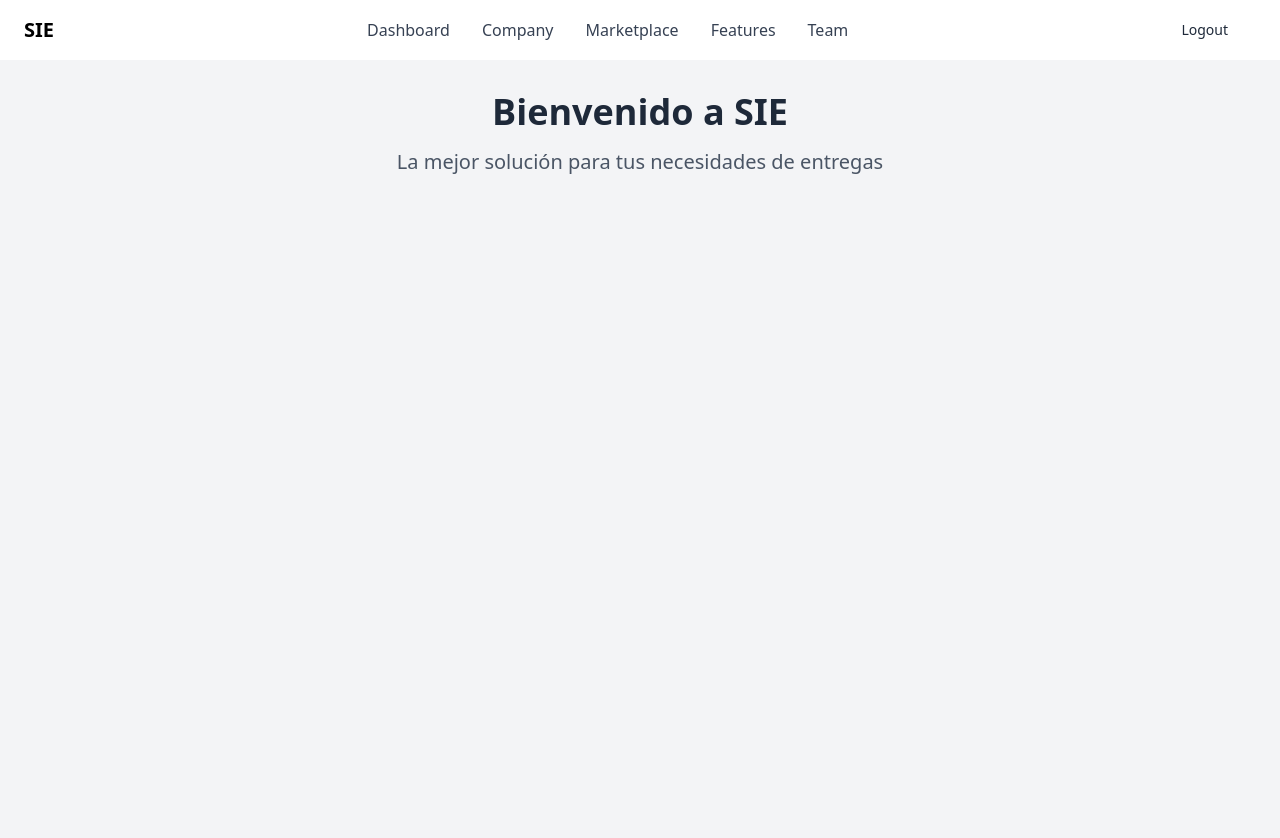
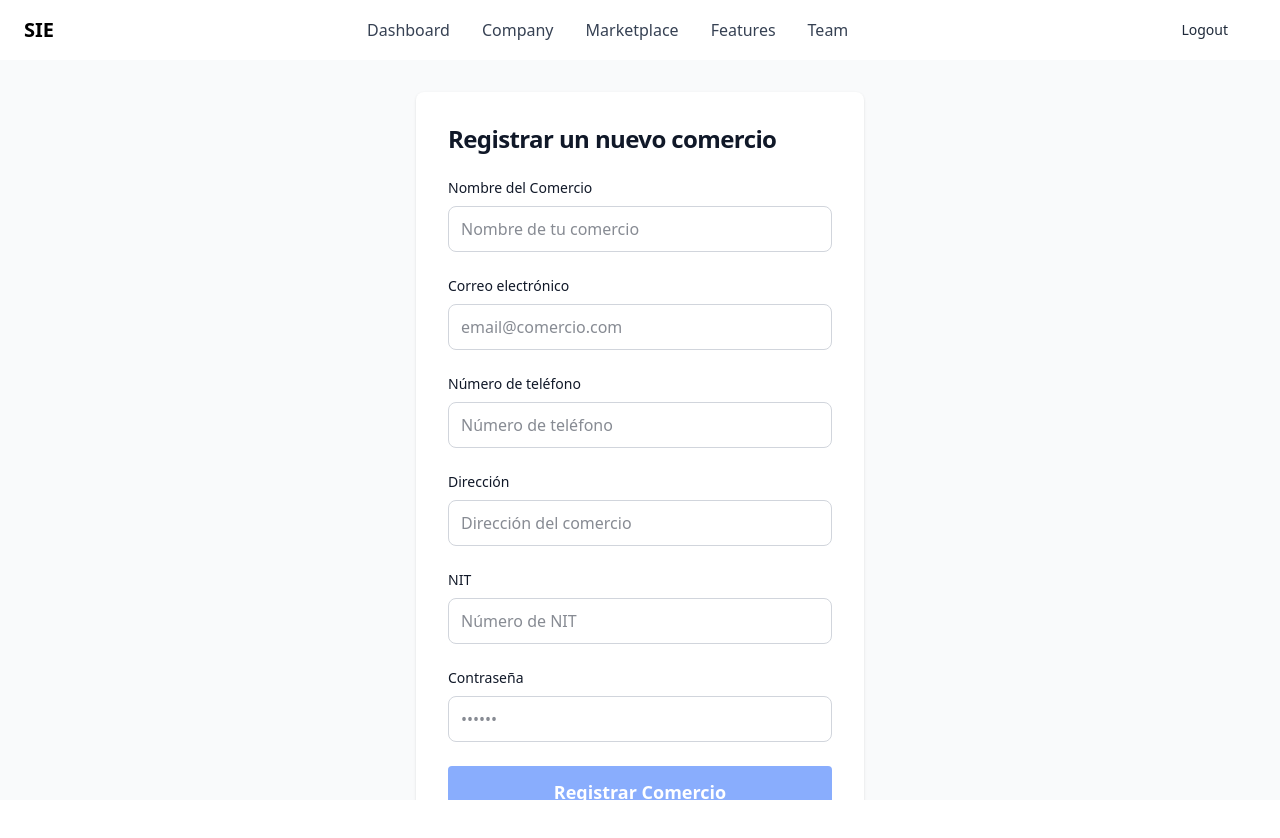
Before and after one commit to Pinto324/sie-ayd-frontend, an Angular app: page /afilacion in a window 1280 px wide. Before the commit this address led to /. Shown: the top 838 px of the page. After the commit the page ends 800 px from the top, so only its background shows below. Built offline with nearby package versions, Linux system fonts and the light colour scheme; sample sign-in values are in the browser's storage.

Commit message:
feat: cliente afilacion
-se creó el modulo para mandar una solicitud de afilación de un cliente.
-se cambió el fondo del dashboard

```diff
--- a/src/app/app.html
+++ b/src/app/app.html
@@ -1,4 +1,6 @@
-
-  <app-navbar>
-                </app-navbar>
-        <router-outlet />
+<main class="h-screen w-full flex flex-col">
+    <app-navbar></app-navbar>
+    <section class="flex-grow overflow-y-auto">
+        <router-outlet></router-outlet>
+    </section>
+</main>
--- a/src/app/app.routes.ts
+++ b/src/app/app.routes.ts
@@ -8,6 +8,7 @@ import { Recoverpass } from './components/features/auth/recoverpass/recoverpass'
 import { Dashboard } from './components/features/dashboard/dashboard';
 import { Usuarios } from './views/admin/usuarios/usuarios';
 import { Sucursal } from './views/admin/sucursal/sucursal';
+import { Afilacion } from './views/cliente/afilacion/afilacion';
 import { AuthGuard } from './services/auth.guard';
 import { AdminGuard } from './services/adminguard';
 
@@ -23,6 +24,10 @@ export const routes: Routes = [
   {
     path: 'dashboard',
     component: Dashboard,
+    canActivate: [AuthGuard]
+  },{
+    path: 'afilacion',
+    component: Afilacion,
     canActivate: [AuthGuard]
   },
 
--- a/src/app/components/features/auth/register/register.html
+++ b/src/app/components/features/auth/register/register.html
@@ -1,8 +1,8 @@
-<section class="bg-gray-50 dark:bg-gray-900">
-  <div class="flex flex-col items-center justify-center px-6 py-8 mx-auto md:h-screen lg:py-0">
+<section class="min-h-screen w-full bg-gray-50 dark:bg-gray-900 py-8 transition-colors duration-300">
+  <div class="flex flex-col items-center justify-center px-6 py-8  mx-auto min-h-full lg:py-0">
     <div
-      class="w-full bg-white rounded-lg shadow dark:border md:mt-0 sm:max-w-md xl:p-0 dark:bg-gray-800 dark:border-gray-700">
-      <div class="p-2 space-y-4 md:space-y-6 sm:p-8">
+      class="w-full bg-white rounded-lg shadow dark:border md:mt-0  sm:max-w-md xl:p-0 dark:bg-gray-800 dark:border-gray-700">
+      <div class="p-2  space-y-4 md:space-y-6 sm:p-8">
         <h1 class="text-xl font-bold leading-tight tracking-tight text-gray-900 md:text-2xl dark:text-white">
           Crear una nueva cuenta
         </h1>
--- a/src/app/components/features/dashboard/dashboard.html
+++ b/src/app/components/features/dashboard/dashboard.html
@@ -1,7 +1,8 @@
+<section class="min-h-screen w-full bg-gray-50 dark:bg-gray-900 py-8">
     <div class="container mx-auto px-4 py-8">
         <!-- Header -->
         <div class="text-center mb-12">
-        <h1 class="text-3xl font-bold text-gray-900 dark:text-black mb-4">
+            <h1 class="text-3xl font-bold text-gray-900 dark:text-white mb-4">
                 Panel de Control
             </h1>
             <p class="text-gray-600 font-bold dark:text-gray-300">
@@ -53,3 +54,4 @@
         </div>
         }
     </div>
+</section>
--- a/src/app/components/features/dashboard/dashboard.ts
+++ b/src/app/components/features/dashboard/dashboard.ts
@@ -101,7 +101,7 @@ export class Dashboard implements OnInit {
         title: 'Afilación',
         description: 'Quieres afiliar tu empresa con nuestro servicio de paquetes? manda una solicitud acá!.',
         icon: 'dumpster',
-        route: '/settings',
+        route: '/afilacion',
         roleAccess: [5]
       }
     ];
--- /dev/null
+++ b/src/app/views/cliente/afilacion/afilacion.html
@@ -0,0 +1,46 @@
+<section class="min-h-screen w-full bg-gray-50 dark:bg-gray-900 py-8 transition-colors duration-300">
+  <div class="flex flex-col items-center justify-center px-6 py-8 mx-auto min-h-full lg:py-0">
+    <div
+      class="w-full bg-white rounded-lg shadow dark:border md:mt-0 sm:max-w-md xl:p-0 dark:bg-gray-800 dark:border-gray-700">
+      <div class="p-2 space-y-4 md:space-y-6 sm:p-8">
+        <h1 class="text-xl font-bold leading-tight tracking-tight text-gray-900 md:text-2xl dark:text-white">
+          Registrar un nuevo comercio
+        </h1>
+        @if (registerTrue) {
+        <div class="p-3 mb-4 text-sm text-green-800 bg-green-50 rounded-lg dark:bg-green-900/30 dark:text-green-400">
+          <span class="font-medium">Completado:</span> {{ registerTrue }}
+        </div>
+        }
+        @if (registerError) {
+        <div class="p-3 mb-4 text-sm text-red-800 bg-red-50 rounded-lg dark:bg-red-900/30 dark:text-red-400">
+          <span class="font-medium">Error:</span> {{ registerError }}
+        </div>
+        }
+        <form class="space-y-4 md:space-y-6" [formGroup]="commerceRegisterForm" (ngSubmit)="onSubmit()">
+          <div>
+            <app-input label="Nombre del Comercio" type="text" [control]="nameControl" placeholder="Nombre de tu comercio" [error]="getNameError()"></app-input>
+          </div>
+          <div>
+            <app-input label="Correo electrónico" type="email" [control]="emailControl" placeholder="email@comercio.com" [error]="getEmailError()"></app-input>
+          </div>
+          <div>
+            <app-input label="Número de teléfono" type="tel" [control]="phoneNumberControl" placeholder="Número de teléfono" [error]="getPhoneNumberError()"></app-input>
+          </div>
+          <div>
+            <app-input label="Dirección" type="text" [control]="addressControl" placeholder="Dirección del comercio" [error]="getAddressError()"></app-input>
+          </div>
+          <div>
+            <app-input label="NIT" type="text" [control]="nitControl" placeholder="Número de NIT" [error]="getNitError()"></app-input>
+          </div>
+          <div>
+            <app-input label="Contraseña" type="password" [control]="passwordControl" placeholder="••••••" [error]="getPasswordError()"></app-input>
+          </div>
+          <div class="w-full">
+            <app-button text="Registrar Comercio" size="lg" variant="primary" [type]="'submit'" [disabled]="commerceRegisterForm.invalid || isLoading" [fullWidth]="true">
+            </app-button>
+          </div>
+        </form>
+      </div>
+    </div>
+  </div>
+</section>
--- /dev/null
+++ b/src/app/views/cliente/afilacion/afilacion.ts
@@ -0,0 +1,155 @@
+import { Component, ChangeDetectorRef, ChangeDetectionStrategy } from '@angular/core';
+import { FormBuilder, FormGroup, Validators, FormControl, ReactiveFormsModule } from '@angular/forms';
+import { CommonModule } from '@angular/common';
+import { ButtonComponent } from '../../../components/shared/button/button';
+import { InputComponent } from '../../../components/shared/input/input';
+import { RouterModule, Router } from '@angular/router';
+import { HttpClient, HttpHeaders,HttpErrorResponse } from '@angular/common/http';
+import { catchError, finalize } from 'rxjs/operators';
+import { of } from 'rxjs';
+import { AuthService } from '../../../services/auth';
+import { StateService } from '../../../services/state.service';
+@Component({
+  selector: 'app-afilacion',
+  standalone: true,
+  imports: [CommonModule, ButtonComponent, InputComponent, ReactiveFormsModule, RouterModule],
+  templateUrl: './afilacion.html',
+  styleUrl: './afilacion.css',
+  changeDetection: ChangeDetectionStrategy.OnPush
+})
+export class Afilacion {
+ commerceRegisterForm: FormGroup;
+  isLoading = false;
+  registerError: string | null = null;
+  registerTrue: string | null = null;
+
+  private apiUrl = 'http://147.135.215.156:8090/api/v1/commerce/register';
+
+  constructor(
+    private fb: FormBuilder,
+    private http: HttpClient,
+    private router: Router,
+    private cdr: ChangeDetectorRef,
+    private authService: AuthService,
+    private stateService: StateService
+  ) {
+    this.commerceRegisterForm = this.fb.group({
+      name: ['', Validators.required],
+      phoneNumber: ['', Validators.required],
+      email: ['', [Validators.required, Validators.email]],
+      address: ['', Validators.required],
+      password: ['', [Validators.required, Validators.minLength(6)]],
+      nit: ['', Validators.required],
+    });
+  }
+private getHeaders(): HttpHeaders {
+    const token = this.authService.getToken();
+    console.log(token);
+    return new HttpHeaders({
+      'Authorization': `Bearer ${token}`,
+      'Content-Type': 'application/json'
+    });
+  }
+  onSubmit() {
+    this.registerError = null;
+  const headers = this.getHeaders();
+    if (this.commerceRegisterForm.valid) {
+      this.isLoading = true;
+      this.cdr.markForCheck();
+
+      const commerceData = this.commerceRegisterForm.value;
+
+      this.http.post(this.apiUrl, commerceData, { headers })
+        .pipe(
+          finalize(() => {
+            this.isLoading = false;
+            this.cdr.markForCheck();
+          }),
+          catchError((error: HttpErrorResponse) => {
+            if (error.status === 409) {
+              this.registerError = 'El email o el NIT ya están registrados.';
+            } else if (error.status === 500) {
+              this.registerError = 'Error de conexión. Por favor, verifica tu internet.';
+            } else {
+              this.registerError = 'Ocurrió un error inesperado. Por favor, inténtalo de nuevo.';
+            }
+            this.cdr.markForCheck();
+            return of(null);
+          })
+        )
+        .subscribe((response: any) => {
+          if (response && response.status === 200) {
+            this.registerTrue = 'Se realizó la solicitud correctamente!';
+            this.cdr.markForCheck();
+          }
+        });
+    }
+  }
+
+  get nameControl(): FormControl {
+    return this.commerceRegisterForm.get('name') as FormControl;
+  }
+
+  get emailControl(): FormControl {
+    return this.commerceRegisterForm.get('email') as FormControl;
+  }
+
+  get phoneNumberControl(): FormControl {
+    return this.commerceRegisterForm.get('phoneNumber') as FormControl;
+  }
+
+  get addressControl(): FormControl {
+    return this.commerceRegisterForm.get('address') as FormControl;
+  }
+
+  get passwordControl(): FormControl {
+    return this.commerceRegisterForm.get('password') as FormControl;
+  }
+
+  get nitControl(): FormControl {
+    return this.commerceRegisterForm.get('nit') as FormControl;
+  }
+
+  // Métodos para obtener errores de validación
+  getNameError(): string {
+    const control = this.nameControl;
+    return (control?.errors?.['required'] && control.touched) ? 'El nombre del comercio es requerido' : '';
+  }
+
+  getEmailError(): string {
+    const control = this.emailControl;
+    if (control?.errors?.['required'] && control.touched) {
+      return 'El email es requerido';
+    }
+    if (control?.errors?.['email'] && control.touched) {
+      return 'Formato de email inválido';
+    }
+    return '';
+  }
+
+  getPhoneNumberError(): string {
+    const control = this.phoneNumberControl;
+    return (control?.errors?.['required'] && control.touched) ? 'El número de teléfono es requerido' : '';
+  }
+
+  getAddressError(): string {
+    const control = this.addressControl;
+    return (control?.errors?.['required'] && control.touched) ? 'La dirección es requerida' : '';
+  }
+
+  getPasswordError(): string {
+    const control = this.passwordControl;
+    if (control?.errors?.['required'] && control.touched) {
+      return 'La contraseña es requerida';
+    }
+    if (control?.errors?.['minlength'] && control.touched) {
+      return 'Mínimo 6 caracteres';
+    }
+    return '';
+  }
+
+  getNitError(): string {
+    const control = this.nitControl;
+    return (control?.errors?.['required'] && control.touched) ? 'El NIT es requerido' : '';
+  }
+}
```
Also changed, not shown: src/app/views/cliente/afilacion/afilacion.css (added), 1 other file (tests, documents, lock files or other folders). Lines whose indentation alone changed are shown as unchanged.
